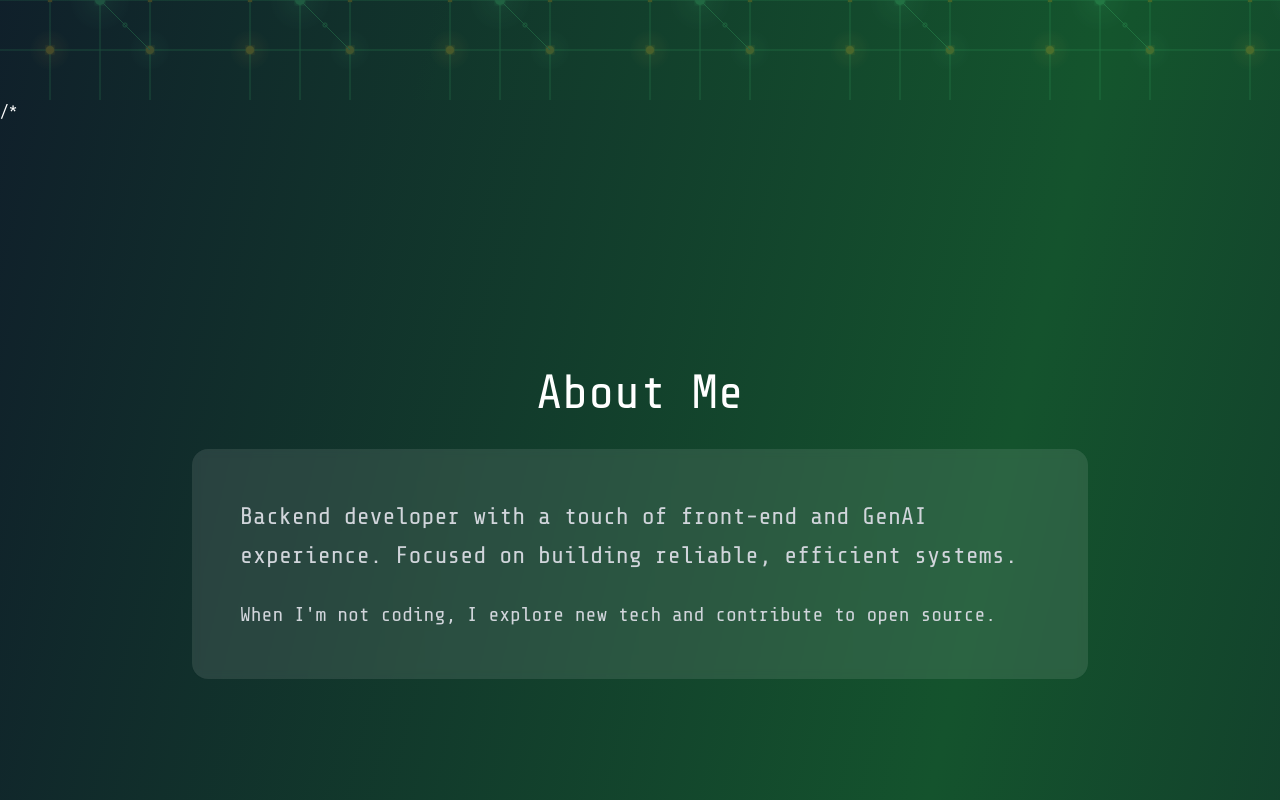
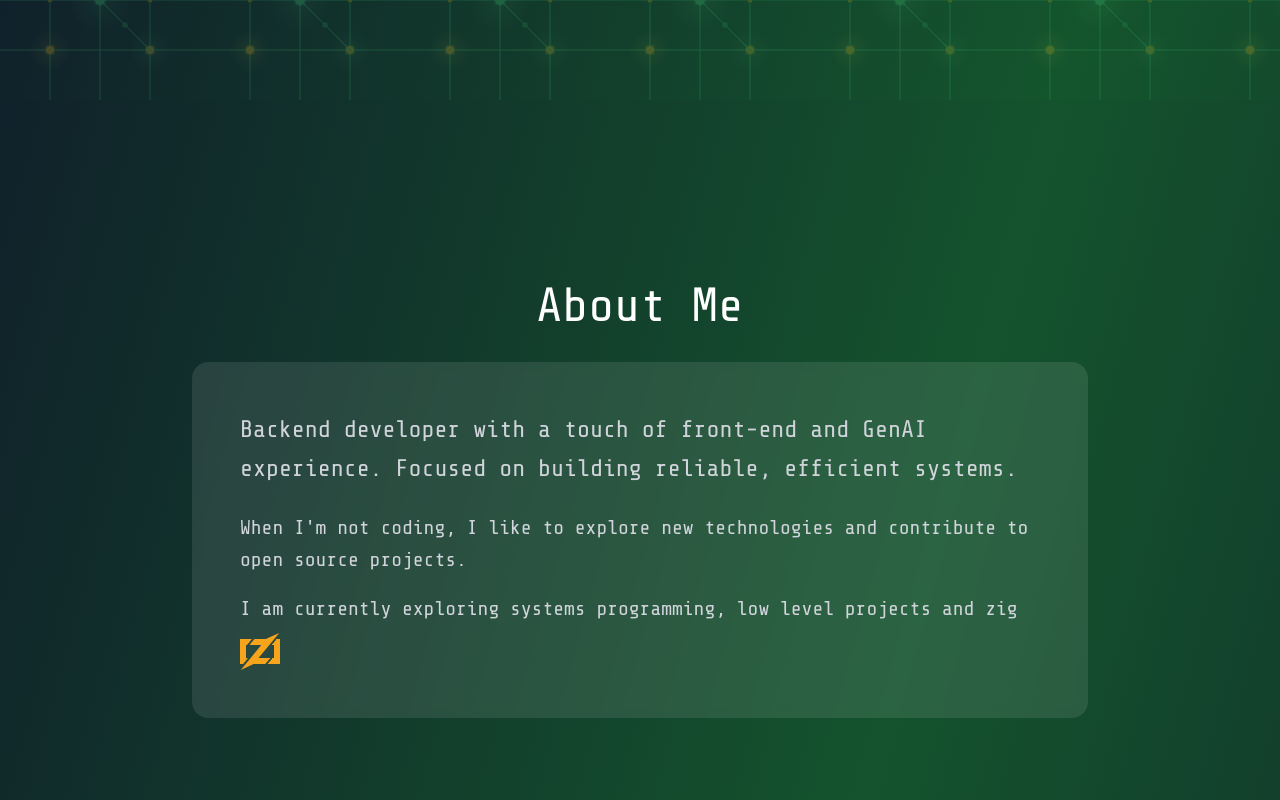
Before and after one commit to swap72/React_Portfolio, a React (Vite) app: page / in a window 1280 px wide. Shown: the part 700-1500 px from the top of the page. Built offline with nearby package versions, Linux system fonts and the light colour scheme; a web font is replaced by a local one.

Commit message:
Refactor About Section in App.jsx

```diff
--- a/src/App.jsx
+++ b/src/App.jsx
@@ -299,30 +299,7 @@ export default function Portfolio() {
   `}</style>
       </section>
 
-      /* {/* About Section */}
-      <section
-        id="about"
-        className="min-h-screen flex items-center justify-center px-4 py-20"
-      >
-        <div className="max-w-4xl mx-auto">
-          <h2 className="text-4xl md:text-5xl font-bold mb-8 text-center">
-            About Me
-          </h2>
-          <div className="bg-white/10 backdrop-blur-sm rounded-2xl p-8 md:p-12">
-            <p className="text-2xl text-gray-300 leading-relaxed mb-6">
-              Backend developer with a touch of front-end and GenAI experience.
-              Focused on building reliable, efficient systems.
-            </p>
-            <p className="text-xl text-gray-300 leading-relaxed">
-              When I'm not coding, I explore new tech and contribute to open
-              source.
-            </p>
-          </div>
-        </div>
-      </section> */
-
-
-      {/* About Section */}
+{/* About Section */}
 <section
   id="about"
   className="min-h-screen flex items-center justify-center px-4 py-20"
@@ -336,9 +313,11 @@ export default function Portfolio() {
         Backend developer with a touch of front-end and GenAI experience.
         Focused on building reliable, efficient systems.
       </p>
-      <p className="text-xl text-gray-300 leading-relaxed flex items-center flex-wrap gap-2">
+      <p className="text-xl text-gray-300 leading-relaxed mb-4">
         When I'm not coding, I like to explore new technologies and contribute to open
         source projects.
+      </p>
+      <p className="text-xl text-gray-300 leading-relaxed flex items-center flex-wrap gap-2">
         I am currently exploring systems programming, low level projects and zig
         <img src="/icons/zig.svg" alt="Zig" width="40" height="40" className="inline-block" />
       </p>
```
